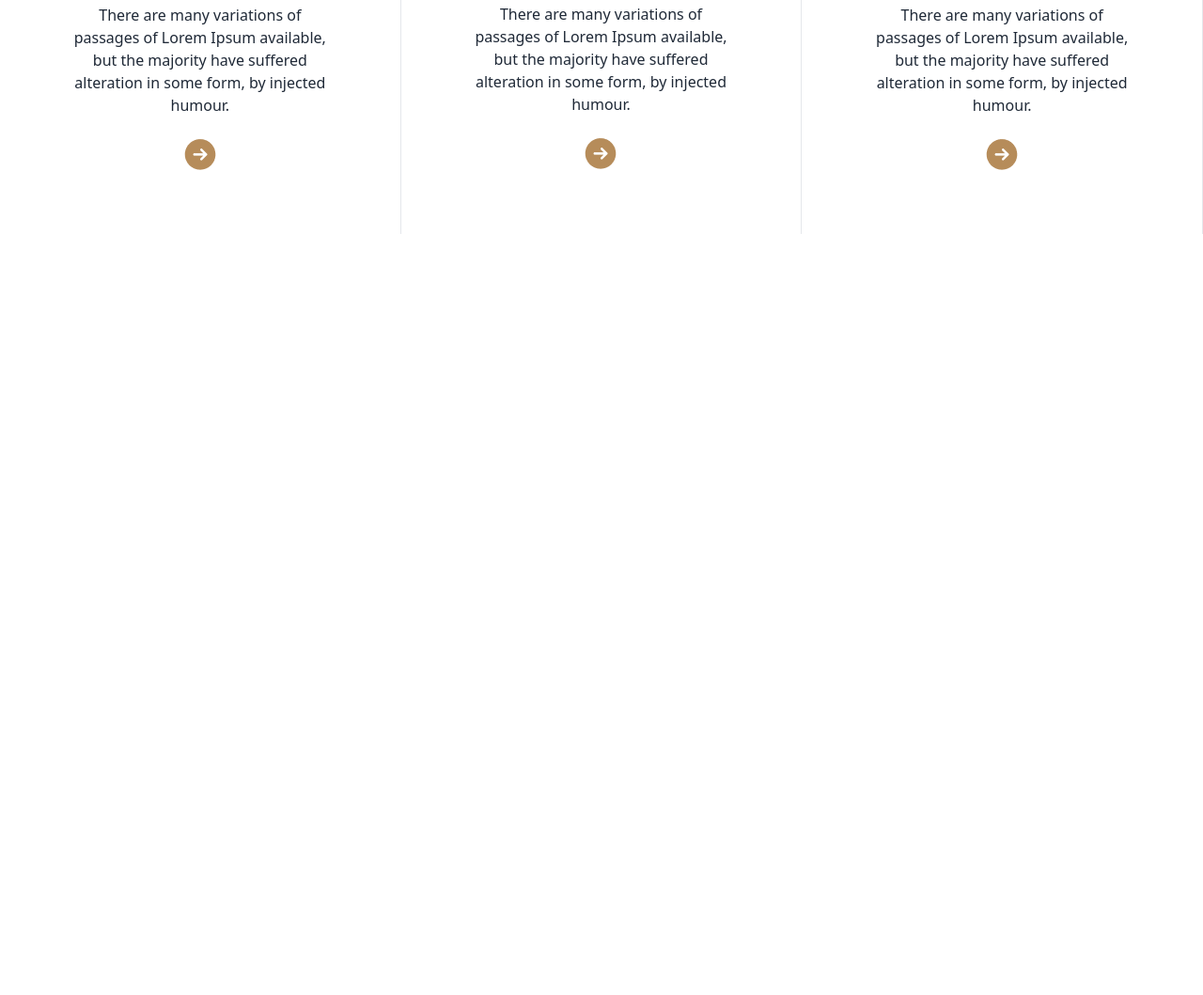
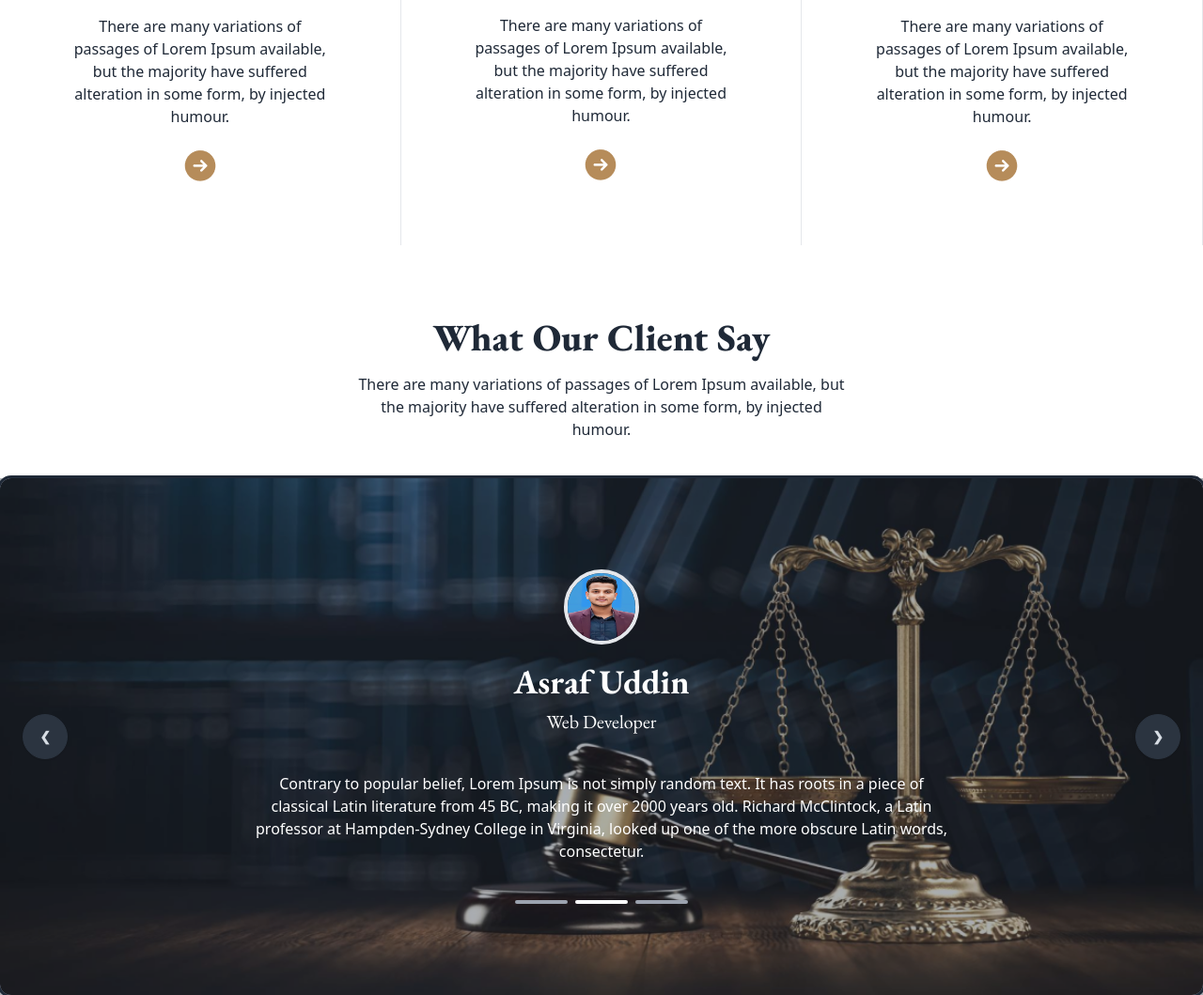
Before and after one commit to Asrafpavel/legal-solution-daisyui-practice, a plain HTML site: page index.html in a window 1280 px wide. Shown: the part 1635-2694 px from the top of the page at 94% size. Before the commit the page ends 1964 px from the top, so only its background shows below. Drawn offline with nearby package versions, Linux system fonts and the light colour scheme.

Commit message:
client section added

```diff
--- a/index.html
+++ b/index.html
@@ -76,7 +76,7 @@
                 </div>
               </div>
         </nav>
-        <div class="hero h-[550px] bg-cover rounded-xl outline outline-none " style="background-image: url(images/banner.png);">
+        <div class="hero h-[550px] bg-cover rounded-xl outline " style="background-image: url(images/banner.png);">
             <div class="hero-overlay bg-opacity-40"></div>
             <div class=" text-white text-neutral-content text-center">
                 <div class="">
@@ -95,10 +95,10 @@
     </header>
     <main class="container mx-auto p-5 lg:p-0">
       <!-- legal practice area  -->
-       <section class="lg:mt-20 mt-8 mb-20">
+       <section class="lg:mt-20 mt-8">
         <div class="text-center">
           <h1 class="eb-garamond text-3xl lg:text-[40px]  font-extrabold">The Legal Practice Area</h1>
-          <p class="mt-2 lg:w-5/12 mx-auto">There are many variations of passages of Lorem Ipsum available, but the majority have suffered alteration in some form, by injected humour.</p>
+          <p class="mt-5 lg:w-5/12 mx-auto">There are many variations of passages of Lorem Ipsum available, but the majority have suffered alteration in some form, by injected humour.</p>
         </div>
         <div class="lg:mt-16 mt-10 grid grid-cols-1 md:grid-cols-2 lg:grid-cols-3 ">
           <div class="py-16 text-center space-y-5 border-r border-b ">
@@ -141,6 +141,38 @@
         </div>
        </section>
 
+       <!-- client section  -->
+        <section class="lg:mt-20 mt-8">
+          <div class="text-center">
+            <h1 class="eb-garamond text-3xl lg:text-[40px]  font-extrabold">What Our Client Say</h1>
+            <p class="mt-5 lg:w-5/12 mx-auto">There are many variations of passages of Lorem Ipsum available, but the majority have suffered alteration in some form, by injected humour.</p>
+          </div>
+          <div class="hero h-[550px] bg-cover rounded-xl outline mt-10" style="background-image: url(images/banner.png);">
+            <div class="hero-overlay bg-opacity-40"></div>
+            <div class=" text-white text-neutral-content text-center relative">
+                <div class="">
+                  <img class="mx-auto w-20 h-20 rounded-full border-4 border-gray-200 mb-5" src="images/my-1.png" alt="">
+                <h1 class="mb-2 text-4xl font-bold text-white eb-garamond">Asraf Uddin</h1>
+                <p class="eb-garamond text-xl">Web Developer</p>
+                <p class="mb-5 mt-10 lg:w-7/12 w-10/12 mx-auto">
+                  Contrary to popular belief, Lorem Ipsum is not simply random text. It has roots in a piece of classical Latin literature from 45 BC, making it over 2000 years old. Richard McClintock, a Latin professor at Hampden-Sydney College in Virginia, looked up one of the more obscure Latin words, consectetur.
+                </p>
+                <div class=" absolute left-2 right-2 lg:left-6 lg:right-6 lg:top-1/2 top-40 flex -translate-y-1/2 transform justify-between">
+
+                  <a href="" class="btn btn-circle btn-neutral">❮</a>
+                  <a href="" class="btn btn-circle btn-neutral">❯</a>
+                </div>
+                <div class=" mt-10 flex gap-2 justify-center items-center">
+
+                    <span class=" w-14 h-1 rounded-2xl bg-gray-400"></span>
+                    <span class=" w-14 h-1 rounded-2xl bg-white"></span>
+                    <span class=" w-14 h-1 rounded-2xl bg-gray-400"></span>
+                </div>
+                </div>
+            </div>
+
+        </div>
+        </section>
     </main>
     <footer></footer>
 
```
Also changed, not shown: images/my-1.png (added).
